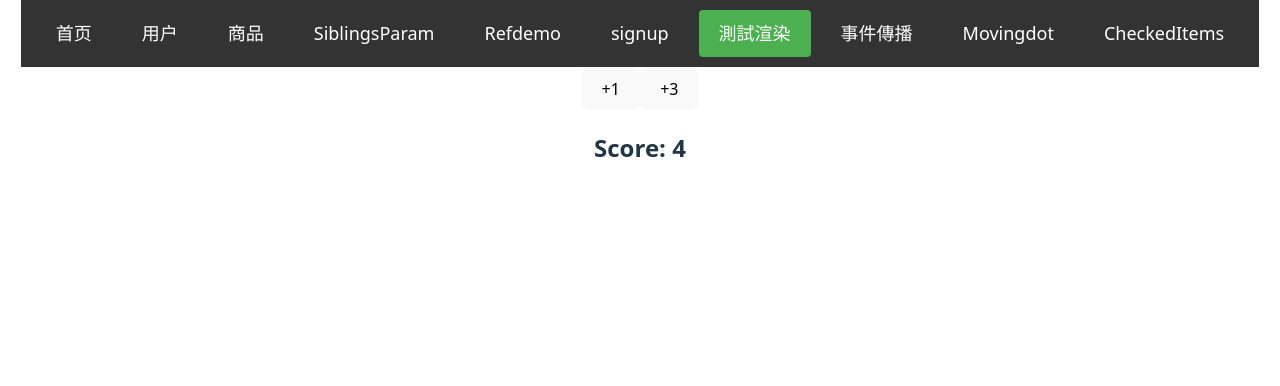
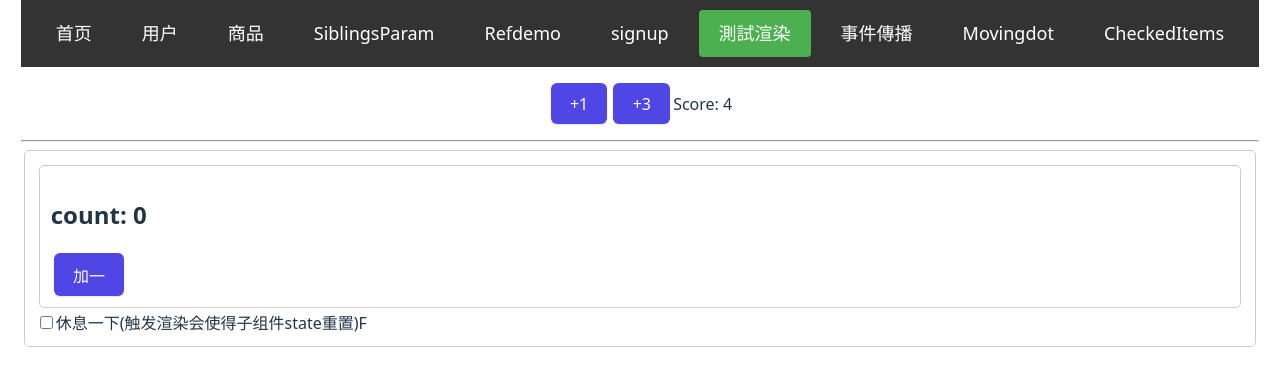
Before and after one commit to yuyueMidea/Learn-Practice, a React (Vite) app in the folder vite-react/: page /score in a window 1280 px wide. Shown: the top 386 px of the page. Built offline with nearby package versions, Linux system fonts and the light colour scheme.

Commit message:
Add files via upload

```diff
--- a/vite-react/src/Score.jsx
+++ b/vite-react/src/Score.jsx
@@ -1,19 +1,41 @@
 import { useState } from "react"
 
 export default function Score() {
-    const [score, setscore] = useState(4)
+    const [score, setscore] = useState(4);
+    const [isPaused, setisPaused] = useState(false);
     function increment() {
         setscore(s => s+1)
     }
     return(
         <>
-            <button onClick={()=> increment() }>+1</button>
-            <button onClick={()=> {
-                increment();
-                increment();
-                increment();
-            } }>+3</button>
-            <h2>Score: {score}</h2>
+            <p>
+                <button className="btn" onClick={()=> increment() }>+1</button>
+                <button className="btn" onClick={()=> {
+                    increment();
+                    increment();
+                    increment();
+                } }>+3</button>
+                <span>Score: {score}</span>
+            </p>
+            <hr />
+            <div className="perWrapper">
+                {isPaused ? <p>待会见!</p> : <Counter />}
+
+                <label htmlFor="chk1">
+                    <input type="checkbox" name="" id="chk1" value={isPaused} onChange={(e)=>setisPaused(e.target.checked)} />
+                    休息一下(触发渲染会使得子组件state重置){isPaused?'T': 'F'}
+                </label>
+            </div>
         </>
     )
 }
+
+function Counter() {
+    const [count, setCount] = useState(0);
+    return(
+        <div className="perWrapper">
+            <h2>count: {count}</h2>
+            <button className="btn" onClick={()=>setCount(v=>v+1)}>加一</button>
+        </div>
+    )
+}
```
